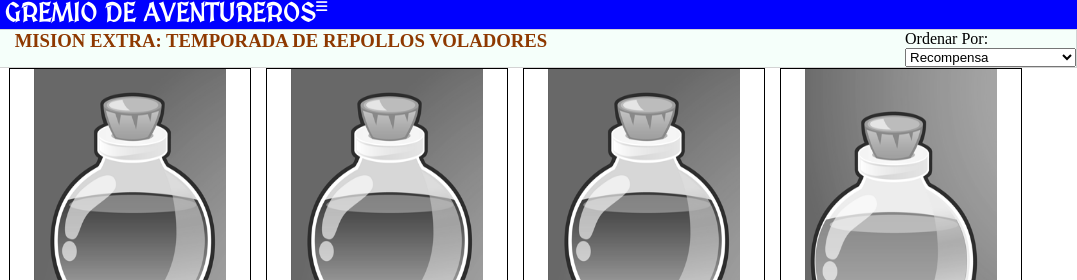
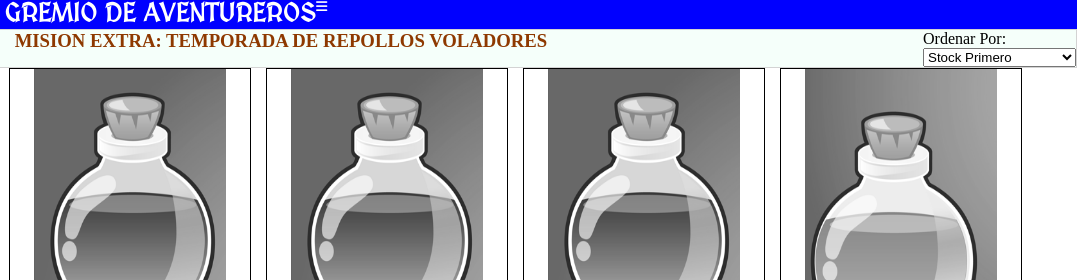
Before and after one commit to Descolle/descolle-M2_Final, a plain HTML site: page Pociones.html in a window 1280 px wide. Shown: the top 280 px of the page, 203-1280 px from the left. Drawn offline with Linux system fonts and the light colour scheme.

Commit message:
arreglo en filtro de pociones

```diff
--- a/Pociones.html
+++ b/Pociones.html
@@ -35,10 +35,9 @@
           <div class="filtro2">
             <p class="filtro-text">Ordenar Por:</p>
             <select class="filtro-select" name="select">
-              <option value="value1">Recompensa</option>
-              <option value="value2">Dificultad Mayor a Menor</option>
-              <option value="value3">Dificultad Menor a Mayor</option>
-              <option value="value4">Destacados</option>
+              <option value="value1">Stock Primero</option>
+              <option value="value2">Grado Mayor a Menor</option>
+              <option value="value3">Grado Menor a Mayor</option>
             </select>
           </div>
         </div>
```
